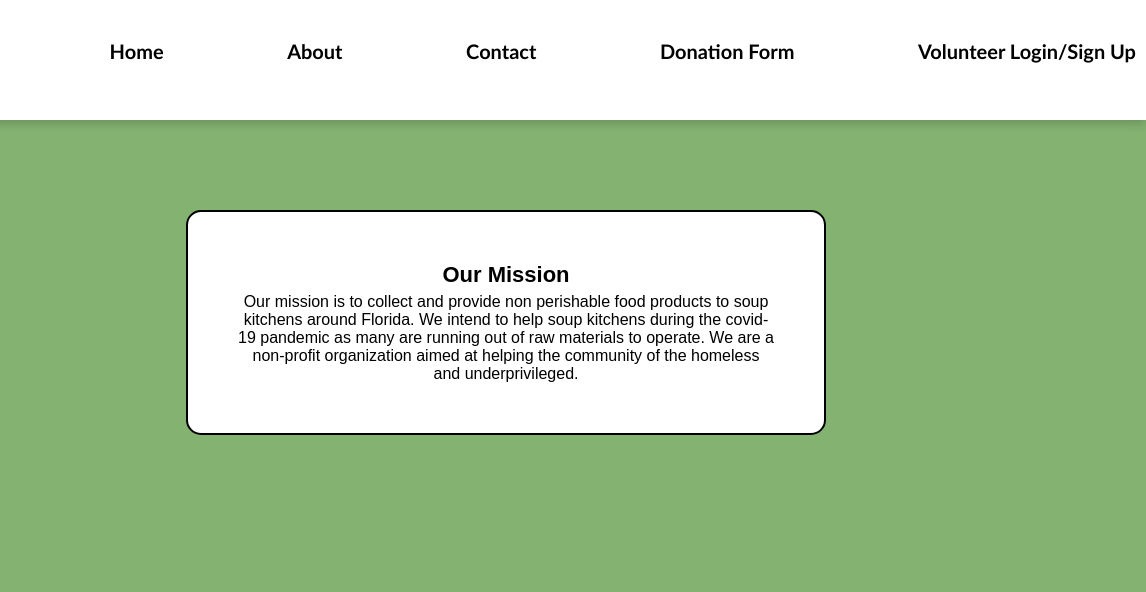
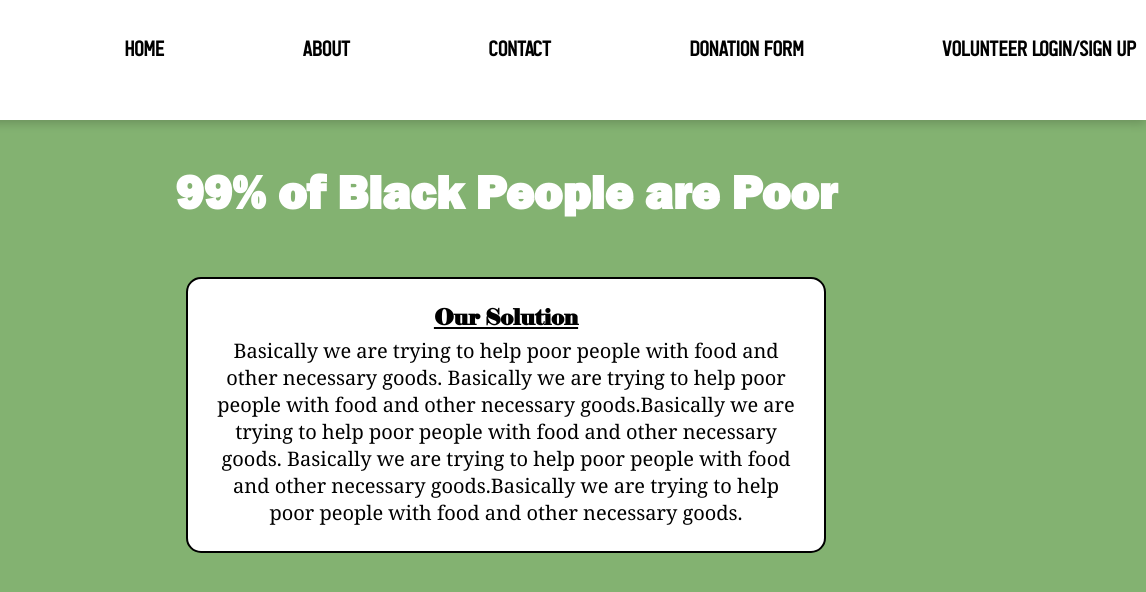
Before and after one commit to prabhask5/HelpingSoup-Website, a plain HTML site: page webdev/pages/main.html in a window 1280 px wide. Shown: the full height of the page, 134-1280 px from the left. Drawn offline with Linux system fonts and the light colour scheme.

Commit message:
Format Changes for Home Page

```diff
--- a/webdev/main.css
+++ b/webdev/main.css
@@ -33,22 +33,27 @@ h1{
 
 }
 h2{
-    padding: 20px;
-    display:inline-table;
-    position: absolute;
-    font-size: 30px;
-    top: 180px;
-    right: 800px;
-    width: 200px;
-    height: 100px;
+    display: flex;
+    justify-content: center;
+    align-items: center;
+    color: white;
+    font-size: 48px;
+    text-align: center;
+    line-height: 3;
+    margin: auto;
+    top: 200px;
+    height: 50%;
+    font-family: 'Franklin';
 
 }
 h3{
     text-align: center;
     margin-bottom:1%;
     top: 10px;
+    text-decoration: underline;
     font-size: 22px;
     width: 100%;
+    font-family: Elephant;
 }
 .container {
     margin: 0;
@@ -65,14 +70,37 @@ li{
     display: flex;
     margin-top: 2.3%;
 
+
+}
+a{
+    text-decoration: none;
+    font-family:'Platnomor';
+    font-size: 20px;
+    font-weight: bold;
+    color:black;
+
+}
+@font-face {
+    font-family: Platnomor;
+    src: url(/docs/PlatNomor.ttf);
+}
+@font-face {
+    font-family: Franklin;
+    src: url(/docs/Franklin\ Gothic\ Heavy\ Regular.ttf);
+}
+@font-face {
+    font-family: Elephant;
+    src: url(/docs/Elephant\ V1.ttf);
 }
 .textBox {
     background-color: #ffffff;
     text-align:center;
+    font-family: Georgia, serif;
     margin:auto;
     border: 2px solid rgb(0, 0, 0);
-    padding: 50px;
+    padding: 25px;
     border-radius: 15px;
+    font-size: 20px;
     width: 50%;
-    margin-top: 7%;
+    margin-top: 1%;
 }
--- a/webdev/pages/main.html
+++ b/webdev/pages/main.html
@@ -12,12 +12,11 @@
                     <img src="/docs/logo3.PNG" alt="HelpingSoup Logo">
                     <h1></h1>
 
-                    <li><a style= "font-size:20px; font-weight: bold; font-family:'Trebuchet MS'; color:black; text-decoration:none;" href="main.html">Home</a></li>
-                    <li><a style= "font-size:20px; font-weight: bold; font-family:'Trebuchet MS'; color:black; text-decoration:none;" href="about.html">About</a></li>
-                    <li><a style= "font-size:20px; font-weight: bold; font-family:'Trebuchet MS'; color:black; text-decoration:none;" href="contact.html">Contact</a></li>
-                    <li><a style= "font-size:20px; font-weight: bold; font-family:'Trebuchet MS'; color:black; text-decoration:none;" href="forms.html">Donation Form</a></li>
-                    <li><a style= "font-size:20px; font-weight: bold; font-family:'Trebuchet MS'; color:black; text-decoration:none;" href="login.html">Volunteer Login/Sign Up</a></li>
-
+                    <li><a href="main.html">Home</a></li>
+                    <li><a href="about.html">About</a></li>
+                    <li><a href="contact.html">Contact</a></li>
+                    <li><a href="forms.html">Donation Form</a></li>
+                    <li><a href="login.html">Volunteer Login/Sign Up</a></li>
 
 
                 </ul>
@@ -25,12 +24,10 @@
         </header>
 
 
-        <h2></h2>
+        <h2>99% of Black People are Poor</h2>
         <div class="textBox">
-            <h3>Our Mission</h3>
-            Our mission is to collect and provide non perishable food products to soup kitchens around Florida.
-            We intend to help soup kitchens during the covid-19 pandemic as many are running out of raw materials to operate.
-            We are a non-profit organization aimed at helping the community of the homeless and underprivileged.
+            <h3>Our Solution</h3>
+            Basically we are trying to help poor people with food and other necessary goods. Basically we are trying to help poor people with food and other necessary goods.Basically we are trying to help poor people with food and other necessary goods. Basically we are trying to help poor people with food and other necessary goods.Basically we are trying to help poor people with food and other necessary goods.
         </div>
     </body>
 </html>
```
Also changed, not shown: docs/Elephant V1.ttf (added), docs/Franklin Gothic Heavy Regular.ttf (added), docs/PlatNomor.ttf (added).
